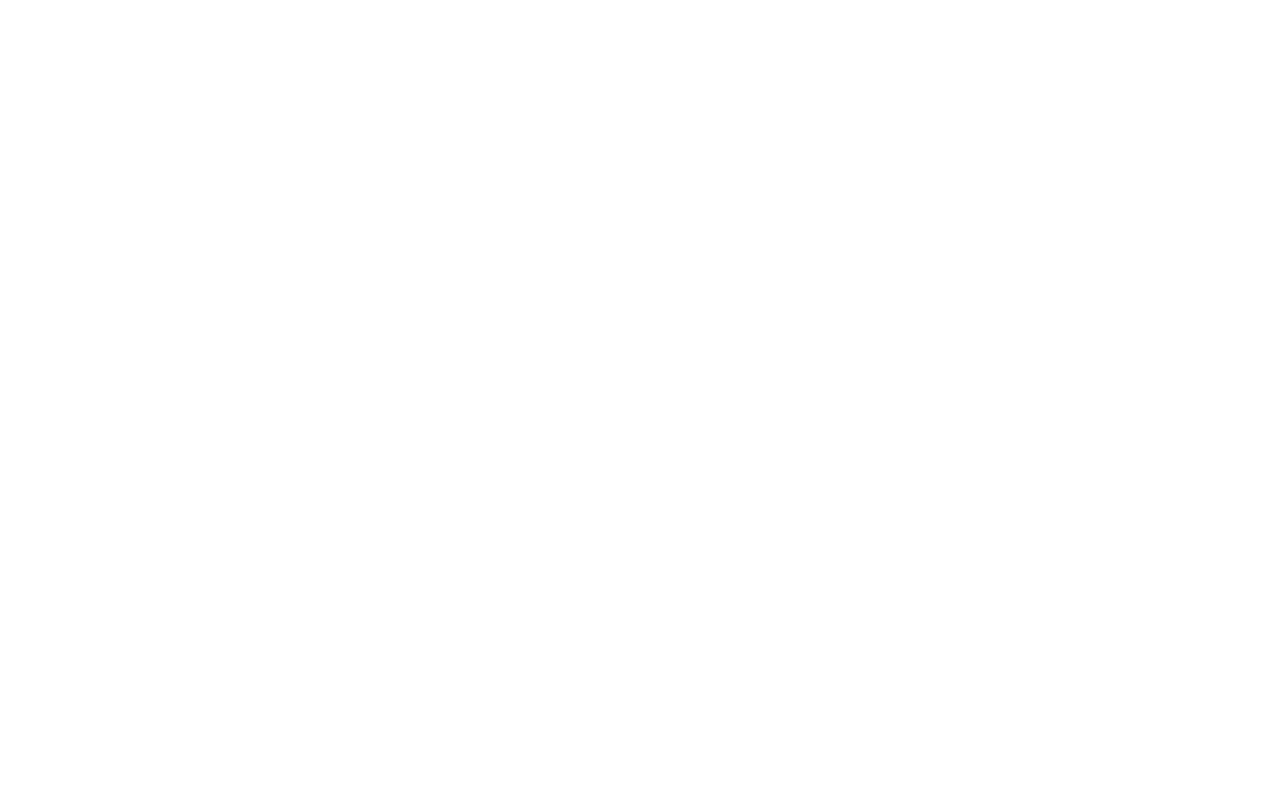
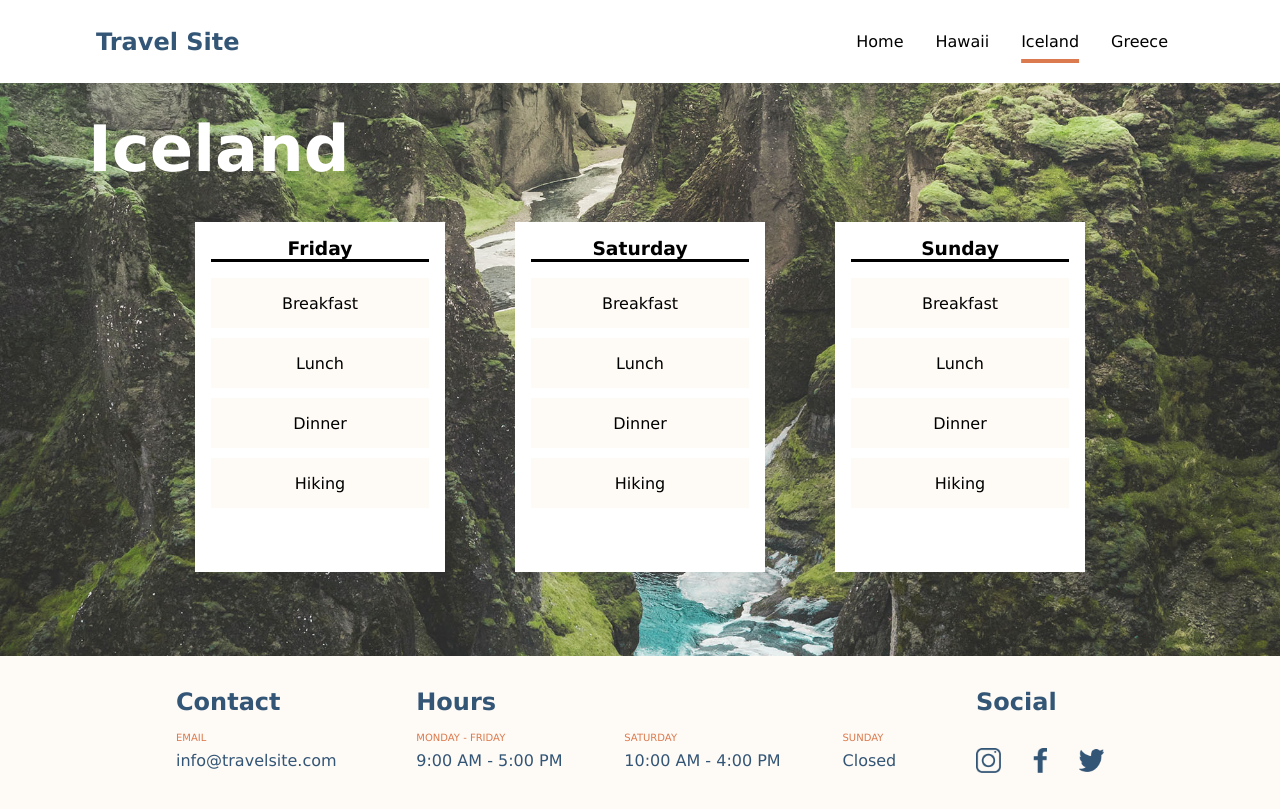
Before and after one commit to VisaganS/visagan-shan-travelsite, a plain HTML site: page pages/iceland.html in a window 1280 px wide. Drawn offline with Linux system fonts and the light colour scheme.

Commit message:
added greece and iceland page

```diff
--- a/css/destinations.css
+++ b/css/destinations.css
@@ -8,6 +8,20 @@
 
 .background-hawaii{
     background:url(../assets/Images/hawaii.jpg);
+    background-size: cover;
+    background-repeat: no-repeat;
+    background-position:center;
+}
+
+.background-iceland{
+    background:url(../assets/Images/iceland.jpg);
+    background-size: cover;
+    background-repeat: no-repeat;
+    background-position:center;
+}
+
+.background-greece{
+    background:url(../assets/Images/greece.jpg);
     background-size: cover;
     background-repeat: no-repeat;
     background-position:center;
--- a/pages/greece.html
+++ b/pages/greece.html
@@ -0,0 +1,104 @@
+<!DOCTYPE html>
+<html lang="en">
+<head>
+    <meta charset="UTF-8">
+    <meta http-equiv="X-UA-Compatible" content="IE=edge">
+    <meta name="viewport" content="width=device-width, initial-scale=1.0">
+    <link rel="stylesheet" href="../css/global.css" />
+    <link rel="stylesheet" href="../css/destinations.css" />
+    <title>Greece Page</title>
+</head>
+<body>
+    <header>
+        <nav class="navbar">
+            <div class="navbar__logo">
+                <a href="../index.html"></href><h2 class="navbar__logo__name">Travel Site</h2></a>
+            </div>
+
+            <ul class="navbar__menu">
+                <li class="navbar__menu__options">
+                    <a class="menu__options-styling" href="../index.html">Home</a>
+                </li>
+                <li class="navbar__menu__options">
+                    <a class="menu__options-styling" href="./hawaii.html">Hawaii</a>
+                </li>
+                <li class="navbar__menu__options">
+                    <a class="menu__options-styling" href="./iceland.html">Iceland</a>
+                </li>
+                <li class="navbar__menu__options">
+                    <a class="menu__options-styling--active" href="./greece.html">Greece</a>
+                </li>
+            </ul>
+        </nav>
+</header>
+
+    <div class="destination-container background-greece">
+        <h1 class="destination__title">Greece</h1>
+        <div class="destination-schedule">
+            <div class="schedule__card">
+                <h3>Friday</h3>
+                <ul class="schedule-card__items">
+                <li class="schedule-card__items__item">Breakfast</li>
+                <li class="schedule-card__items__item">Lunch</li>
+                <li class="schedule-card__items__item">Dinner</li>
+                <li class="schedule-card__items__item">Dancing</li>
+                </ul>
+
+            </div>
+            <div class="schedule__card">
+                <h3>Saturday</h3>
+                <ul class="schedule-card__items">
+                    <li class="schedule-card__items__item">Breakfast</li>
+                    <li class="schedule-card__items__item">Lunch</li>
+                    <li class="schedule-card__items__item">Dinner</li>
+                    <li class="schedule-card__items__item">Dancing</li>
+                    </ul>
+            </div>
+            <div class="schedule__card">
+                <h3>Sunday</h3>
+                <ul class="schedule-card__items">
+                    <li class="schedule-card__items__item">Breakfast</li>
+                    <li class="schedule-card__items__item">Lunch</li>
+                    <li class="schedule-card__items__item">Dinner</li>
+                    <li class="schedule-card__items__item">Dancing</li>
+                    </ul>
+            </div>
+        </div>
+    </div>
+
+<footer>
+    <div class="footer-container">
+      <div class="footer__contact">
+        <h2 class="info-title">Contact</h2>
+        <p class="info-orange">EMAIL</p>
+        <p class="info-blue">info@travelsite.com</p>
+      </div>
+      <div class="footer__hours">
+        <h2 class="info-title">Hours</h2>
+        <div class="hours-container">
+            <div class="hours__weekday">
+                <p class="info-orange">MONDAY - FRIDAY</p>
+                <p class="info-blue">9:00 AM - 5:00 PM</p>
+            </div>
+            <div class="hours__saturday">
+                <p class="info-orange">SATURDAY</p>
+                <p class="info-blue">10:00 AM - 4:00 PM</p>
+            </div>
+            <div class="hours__sunday">
+                <p class="info-orange">SUNDAY</p>
+                <p class="info-blue">Closed</p>
+            </div>
+        </div>
+        </div>
+         <div class="social">
+            <h2 class="info-title">Social</h2>
+            <div class="social__images">
+                <a target="_blank" href="https://www.instagram.com/"><img src="../assets/Icons/icon-ig.png" alt="instagram"/></a>
+                <a target="_blank" href="https://www.facebook.com/"><img src="../assets/Icons/icon-facebook.png" alt="facebook"/></a>
+                <a target="_blank" href="https://twitter.com/"><img src="../assets/Icons/icon-twitter.png" alt="twitter"/></a>
+            </div>
+          </div>
+      </div>
+  </footer>
+</body>
+</html>
--- a/pages/iceland.html
+++ b/pages/iceland.html
@@ -0,0 +1,104 @@
+<!DOCTYPE html>
+<html lang="en">
+<head>
+    <meta charset="UTF-8">
+    <meta http-equiv="X-UA-Compatible" content="IE=edge">
+    <meta name="viewport" content="width=device-width, initial-scale=1.0">
+    <link rel="stylesheet" href="../css/global.css" />
+    <link rel="stylesheet" href="../css/destinations.css" />
+    <title>Iceland Page</title>
+</head>
+<body>
+    <header>
+        <nav class="navbar">
+            <div class="navbar__logo">
+                <a href="../index.html"></href><h2 class="navbar__logo__name">Travel Site</h2></a>
+            </div>
+
+            <ul class="navbar__menu">
+                <li class="navbar__menu__options">
+                    <a class="menu__options-styling" href="../index.html">Home</a>
+                </li>
+                <li class="navbar__menu__options">
+                    <a class="menu__options-styling" href="./hawaii.html">Hawaii</a>
+                </li>
+                <li class="navbar__menu__options">
+                    <a class="menu__options-styling--active" href="./iceland.html">Iceland</a>
+                </li>
+                <li class="navbar__menu__options">
+                    <a class="menu__options-styling" href="./greece.html">Greece</a>
+                </li>
+            </ul>
+        </nav>
+</header>
+
+    <div class="destination-container background-iceland">
+        <h1 class="destination__title">Iceland</h1>
+        <div class="destination-schedule">
+            <div class="schedule__card">
+                <h3>Friday</h3>
+                <ul class="schedule-card__items">
+                <li class="schedule-card__items__item">Breakfast</li>
+                <li class="schedule-card__items__item">Lunch</li>
+                <li class="schedule-card__items__item">Dinner</li>
+                <li class="schedule-card__items__item">Hiking</li>
+                </ul>
+
+            </div>
+            <div class="schedule__card">
+                <h3>Saturday</h3>
+                <ul class="schedule-card__items">
+                    <li class="schedule-card__items__item">Breakfast</li>
+                    <li class="schedule-card__items__item">Lunch</li>
+                    <li class="schedule-card__items__item">Dinner</li>
+                    <li class="schedule-card__items__item">Hiking</li>
+                    </ul>
+            </div>
+            <div class="schedule__card">
+                <h3>Sunday</h3>
+                <ul class="schedule-card__items">
+                    <li class="schedule-card__items__item">Breakfast</li>
+                    <li class="schedule-card__items__item">Lunch</li>
+                    <li class="schedule-card__items__item">Dinner</li>
+                    <li class="schedule-card__items__item">Hiking</li>
+                    </ul>
+            </div>
+        </div>
+    </div>
+
+<footer>
+    <div class="footer-container">
+      <div class="footer__contact">
+        <h2 class="info-title">Contact</h2>
+        <p class="info-orange">EMAIL</p>
+        <p class="info-blue">info@travelsite.com</p>
+      </div>
+      <div class="footer__hours">
+        <h2 class="info-title">Hours</h2>
+        <div class="hours-container">
+            <div class="hours__weekday">
+                <p class="info-orange">MONDAY - FRIDAY</p>
+                <p class="info-blue">9:00 AM - 5:00 PM</p>
+            </div>
+            <div class="hours__saturday">
+                <p class="info-orange">SATURDAY</p>
+                <p class="info-blue">10:00 AM - 4:00 PM</p>
+            </div>
+            <div class="hours__sunday">
+                <p class="info-orange">SUNDAY</p>
+                <p class="info-blue">Closed</p>
+            </div>
+        </div>
+        </div>
+         <div class="social">
+            <h2 class="info-title">Social</h2>
+            <div class="social__images">
+                <a target="_blank" href="https://www.instagram.com/"><img src="../assets/Icons/icon-ig.png" alt="instagram"/></a>
+                <a target="_blank" href="https://www.facebook.com/"><img src="../assets/Icons/icon-facebook.png" alt="facebook"/></a>
+                <a target="_blank" href="https://twitter.com/"><img src="../assets/Icons/icon-twitter.png" alt="twitter"/></a>
+            </div>
+          </div>
+      </div>
+  </footer>
+</body>
+</html>
```
